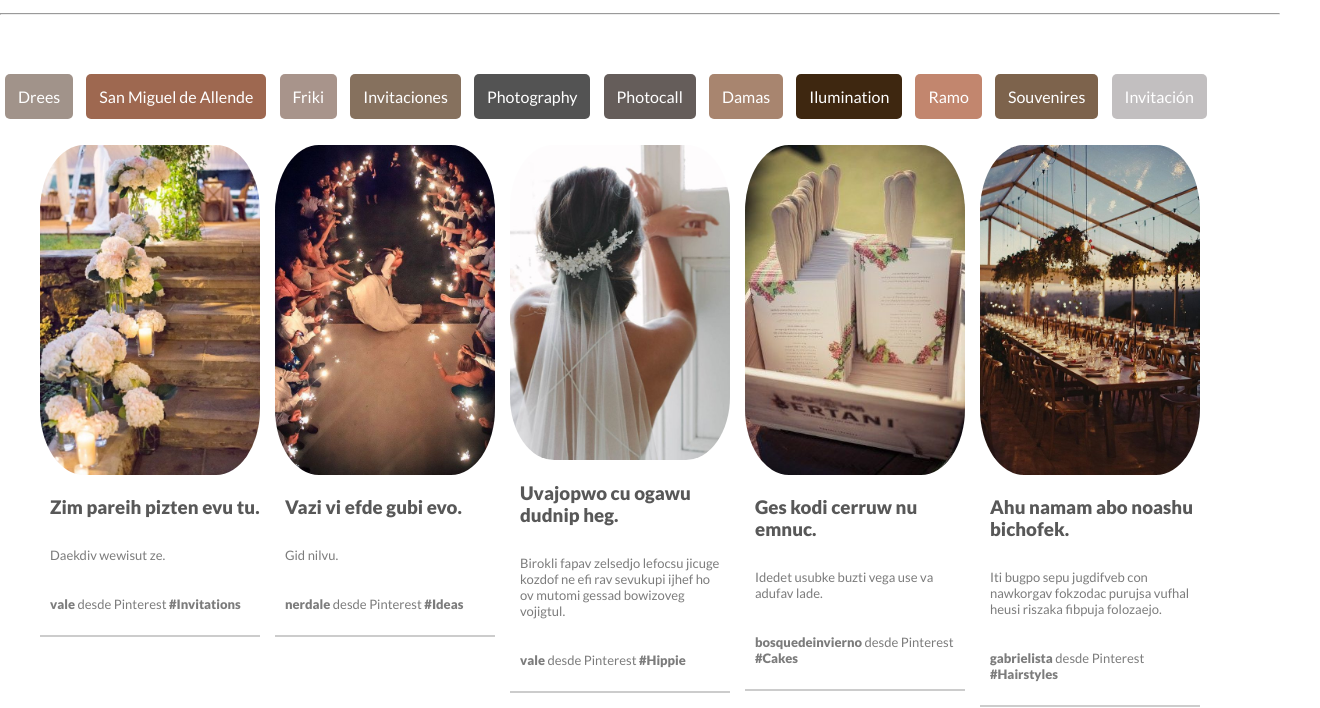
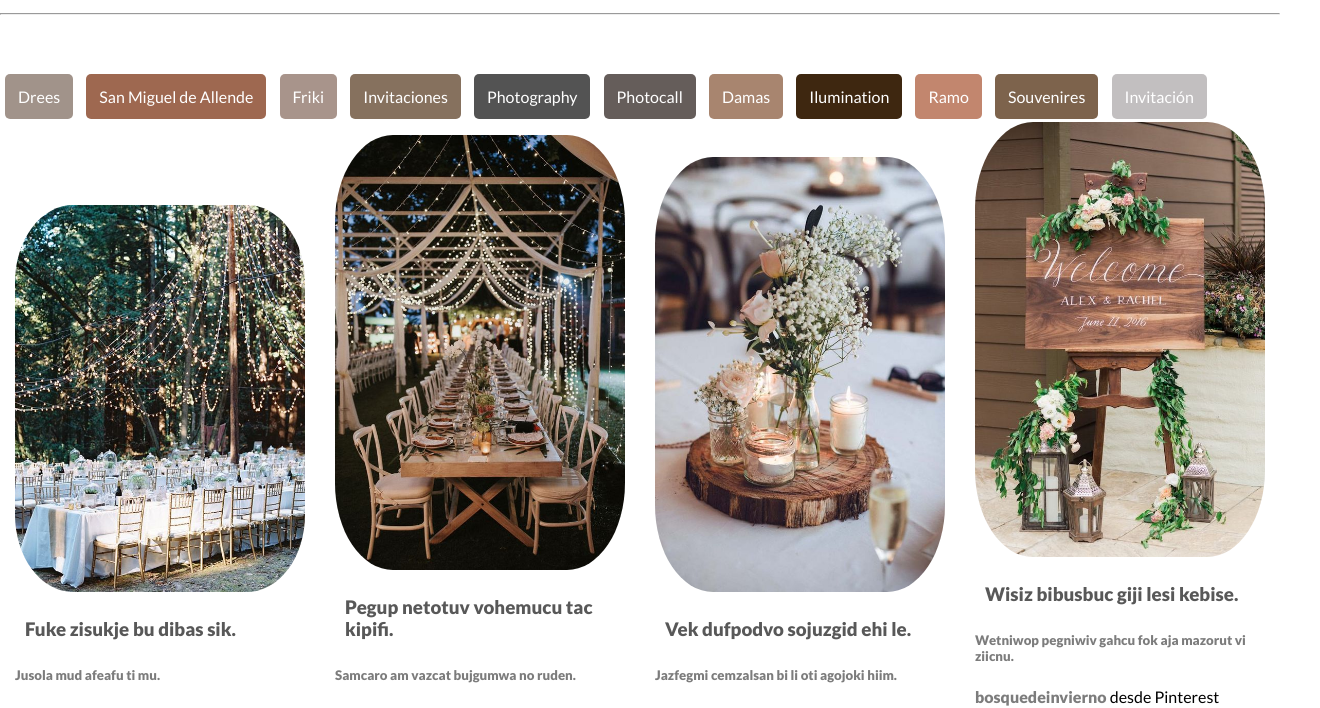
Before and after one commit to ValLR/proyecto-pinterest, a website: page index.html in a window 1280 px wide. Shown: the part 51-759 px from the top of the page, 1320 px wide, since content can reach past the window. Drawn offline with nearby package versions, Linux system fonts and the light colour scheme; files that its build step writes are made by us from their sources.

Commit message:
Arreglando estilos para que imágenes se impriman de manera fluida y respetando estilos generales de pinteres

```diff
--- a/assets/js/jason.js
+++ b/assets/js/jason.js
@@ -3,7 +3,8 @@ var res =[
 	"id":1,
 	"title":"Fuke zisukje bu dibas sik.",
 	"description":"Jusola mud afeafu ti mu.",
-	"user":"Ernest Barber","image_url":"1.jpg",
+	"user":"Ernest Barber",
+	"image_url":"1.jpg",
 	"username":"nerdale","hashtag":"Chic"
 },
 {
--- a/assets/js/main.js
+++ b/assets/js/main.js
@@ -1,13 +1,18 @@
 $(document).ready(function(){
-	res.slice(-20).forEach(function(el){
-		console.log(el.image_url)
-		$("#json-content").append(`
-		    <div class="elemento">
-		        <img class="pin-image" src="dist/img/`+ el.image_url +`" alt="">
-		        <h3 class="pin-title">`+ el.title +`</h3>
-		        <p class="pin-description">`+ el.description +`</p>
-		        <p class="pin-credit"><a href="#!" id="name">`+ el.username +`</a> desde Pinterest <a href="#!" id="hashtag">#`+ el.hashtag +`</a></p>
-		    </div>
-			`)
-	})
+	res.forEach(function(el){
+		console.log(el.image_url);
+		var pintContent =`
+		<a href="!#" class= "modalC" ><div class="pinterest__contenedor">
+			<div class="pinterest__box">
+				<img src="dist/img/`+ el.id +`.jpg">
+				<h3 class="pinterest__box--title">`+ el.title +`</h3>
+				<h5 class="pinterest__box--description">`+ el.description +`</h5>
+				<p><a class="pinterest__box--username">`+ el.username +`</a> desde Pinterest <a href="#!" class= "pinterest__box--hashtag">#`+ el.hashtag +`</a></p>
+			</div>
+		</div></a>
+
+		`
+		pintContent= $(pintContent);
+		$(".pinterest").append(pintContent);
+	});
 });
--- a/assets/sass/_bases.scss
+++ b/assets/sass/_bases.scss
@@ -88,43 +88,41 @@ body{
 			i{
 					font-size:20px;
 					font-weight:bolder;
-					color:#B4B4B4;
+					color:whitesmoke;
 				}
 		}
 	}
-	.pinterest-container{
-		margin-top:130px;
-		#json-content{
+		.pinterest__contenedor{
+			margin: 0 auto;
+			display:$disposition;
+			width: 25%;
+
+			.pinterest__box{
+				border-radius: 2px;
+				margin: 15px;
+					a{
+						text-decoration:none;
+					}
+					img{
+						border-radius: 20%;
 						width:100%;
-			margin:15px 30px 15px 40px;
-			.elemento{
-				display:$horizontal;
-				width:220px;
-				background:transparent;
-				float:left;
-				margin-right:15px;
-				margin-bottom:15px;
-				box-shadow:0 2px 0 rgba(0,0,0,0.2);
-				h3{
-					font-weight:bolder;
-					padding-left:10px;
-					color:$titulos;
 					}
-				p{
-					padding:10px;
-					font-size:13px;
+					.pinterest__box--title{
+						color: $titulos;
+						text-align:left;
+						padding: 5px 10px;
+					}
+					.pinterest__box--description{
 						color:$cuerpo;
 					}
-				img{
-					width:100%;
-					border-radius:20%;
+					.pinterest__box--username{
+						color: $cuerpo;
+						font-weight: bolder;
 					}
-				a{
-					text-decoration:none;
-					color:$cuerpo;
-					font-weight:bold;
+					.pinterest__box--hashtag{
+						display:$disposition;
 					}
 			}
 		}
+
 }
-}
--- a/assets/sass/_mixin.scss
+++ b/assets/sass/_mixin.scss
@@ -6,6 +6,7 @@
 	overflow-x:hidden;
 	background-color:$background;
 	font-size:bolder;
+	height:auto;
 }
 @mixin iconSize(){
 	width:25px;
--- a/assets/sass/_variables.scss
+++ b/assets/sass/_variables.scss
@@ -1,6 +1,7 @@
 $transparent:transparent;
 $background:#FFFFFF;
 $horizontal:inline;
+$disposition:inline-block;
 $grey:#D1D1D1;
 $darkGrey:#EFEFEF;
 $titulos:#585858;
--- a/index.html
+++ b/index.html
@@ -55,13 +55,12 @@
       <a href="#" id="arrow"><i class="fa fa-angle-right fa-2x" aria-hidden="true"></a></i>
     </div>
   </section>
-  <section class="pinterest-container">
-    <div id="json-content">
-
-    </div>
+  <section>
+    <div class="pinterest"></div>
   </section>
 
   <script type="text/javascript" src="https://code.jquery.com/jquery-3.2.1.min.js"></script>
   <script type="text/javascript" src="dist/js/script.js"></script>
+
 </body>
 </html>
```
Also changed, not shown: dist/css/style.min.css, dist/js/script.js. Lines whose indentation alone changed are shown as unchanged.
